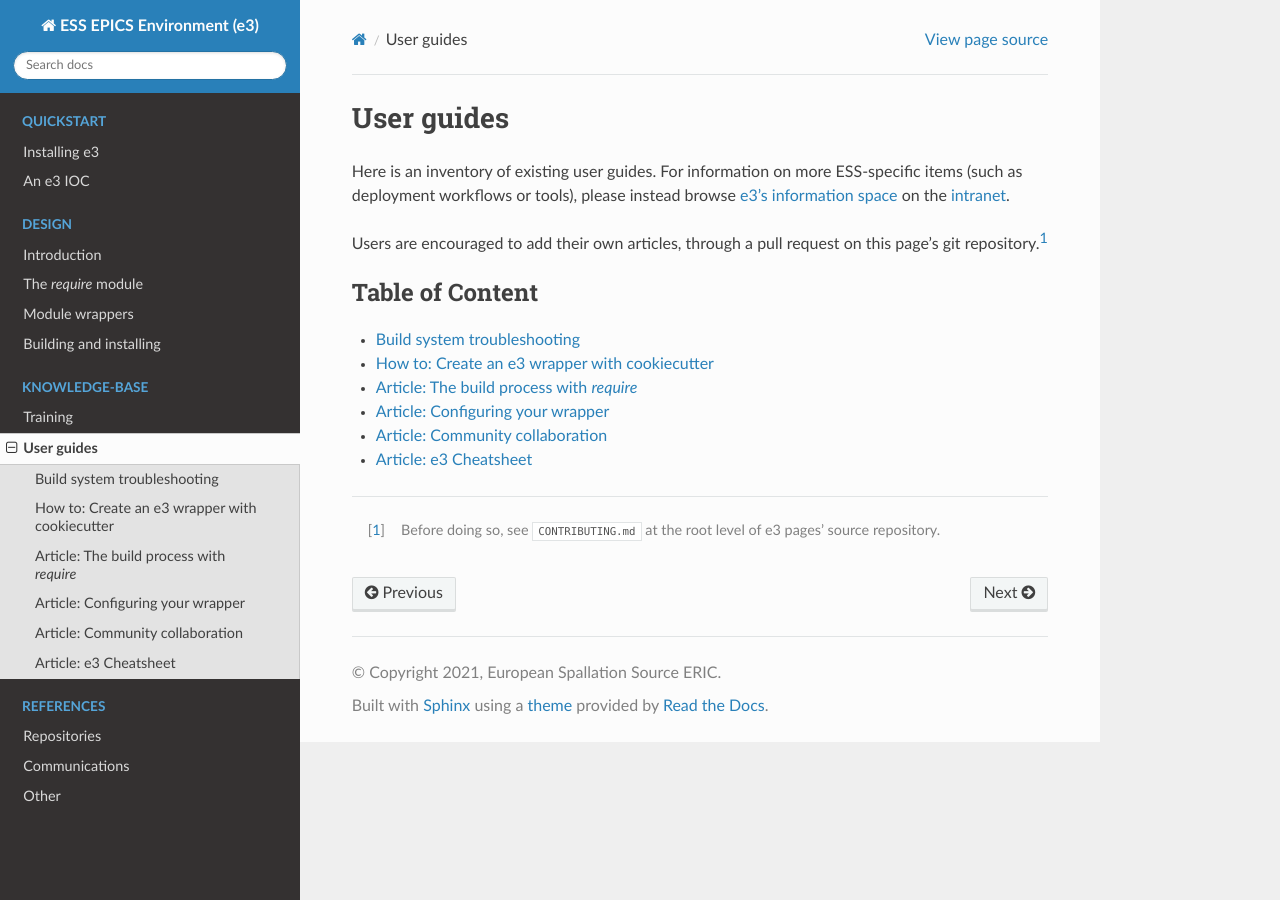
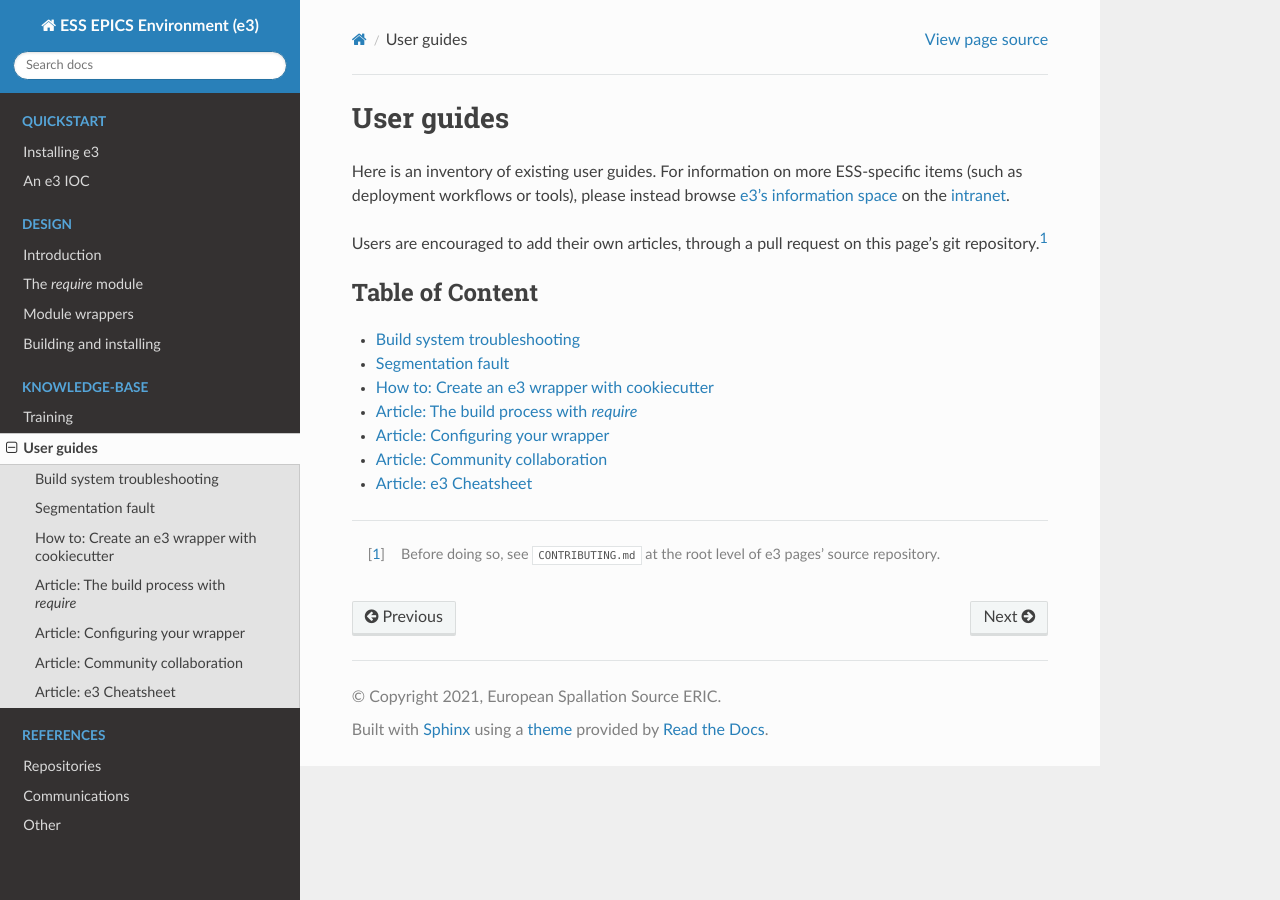
Before and after one commit to ttkorhonen/e3pages, a Sphinx documentation site: the page built from docs/kb/guide/index.md, in a window 1280 px wide. Built offline with Sphinx 7.4.7 and the Read the Docs theme 2.0.0, drawn with Linux system fonts in a browser that asks for light colours; some of the changed lines change nothing that is shown.

Commit message:
Add segfault page to ToC

````diff
--- a/docs/kb/guide/index.md
+++ b/docs/kb/guide/index.md
@@ -9,6 +9,7 @@ Users are encouraged to add their own articles, through a pull request on this p
  :maxdepth: 1
  :glob:
 articles/1*
+articles/2*
 articles/4*
 articles/5*
 articles/6*
@@ -16,7 +17,6 @@ articles/7*
 articles/8*
  ```
 % add these back into {toctree} later
-% articles/2*
 % articles/3*
 
 
````
